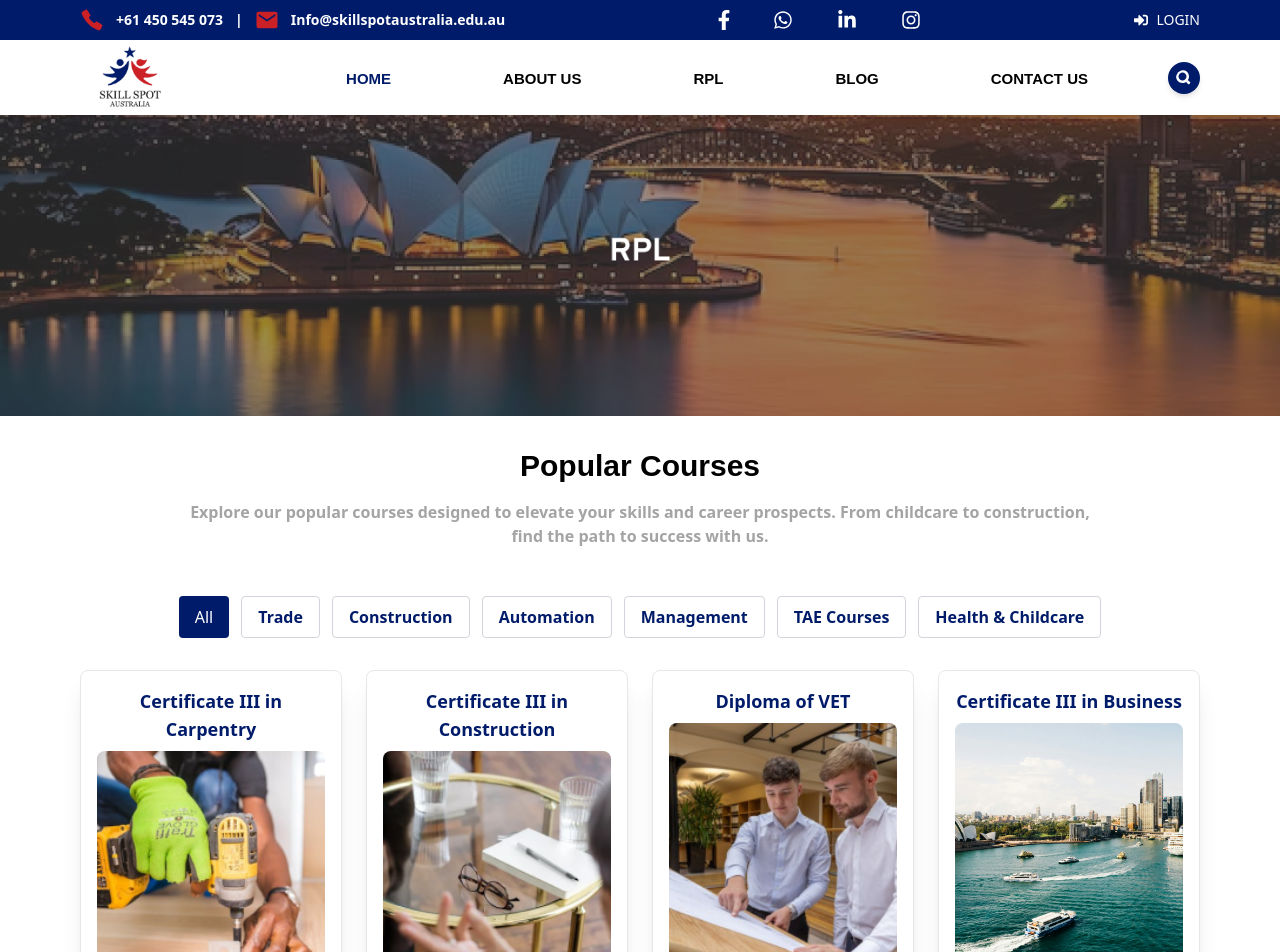
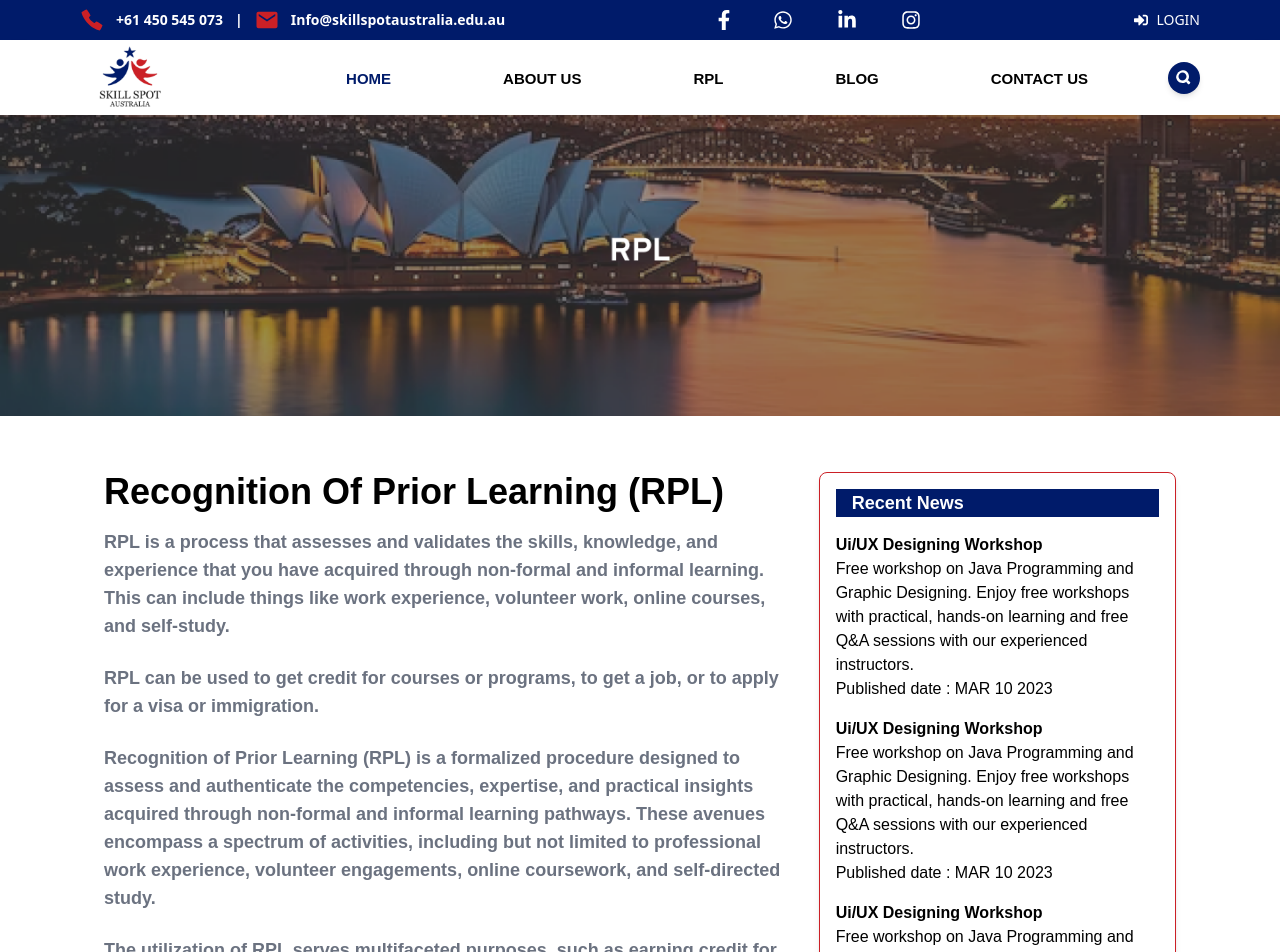
Before and after one commit to RojuGhimire/SkillSpotAus, a React (Vite) app: page /rpl in a window 1280 px wide. Shown: the top 952 px of the page. Built offline with nearby package versions, Linux system fonts and the light colour scheme.

Commit message:
Its my Birthday

```diff
--- a/src/Pages/RPL.tsx
+++ b/src/Pages/RPL.tsx
@@ -2,6 +2,7 @@ import React, { useState } from "react";
 import Header from "../components/Header";
 import Footer from "../components/sections/Footer";
 import { Footer2 } from "../components/sections/Footer2";
+import RPL1 from "@/components/sections/RPL1";
 
 interface Course {
   id: number;
@@ -84,6 +85,7 @@ const RPL: React.FC = () => {
       <Header />
       <img src="/RPL.png" alt="" className="w-full" />
       <div className="p-4 md:p-8 lg:h-full lg:px-20">
+        <RPL1 />
         <div className="h-[100px] items-center justify-center mb-12">
           <h2 className="text-3xl font-bold text-center mb-4 font-overpass">
             Popular Courses
--- /dev/null
+++ b/src/components/sections/RPL1.tsx
@@ -0,0 +1,80 @@
+import React from "react";
+
+interface NewsItem {
+  title: string;
+  description: string;
+  date: string;
+}
+
+const recentNews: NewsItem[] = [
+  {
+    title: "Ui/UX Designing Workshop",
+    description:
+      "Free workshop on Java Programming and Graphic Designing. Enjoy free workshops with practical, hands-on learning and free Q&A sessions with our experienced instructors.",
+    date: "MAR 10 2023",
+  },
+  {
+    title: "Ui/UX Designing Workshop",
+    description:
+      "Free workshop on Java Programming and Graphic Designing. Enjoy free workshops with practical, hands-on learning and free Q&A sessions with our experienced instructors.",
+    date: "MAR 10 2023",
+  },
+  {
+    title: "Ui/UX Designing Workshop",
+    description:
+      "Free workshop on Java Programming and Graphic Designing. Enjoy free workshops with practical, hands-on learning and free Q&A sessions with our experienced instructors.",
+    date: "MAR 10 2023",
+  },
+];
+
+const RPL1: React.FC = () => {
+  return (
+    <div className="flex flex-col md:flex-row p-6  font-overpass">
+      <div className="md:w-2/3   pr-6">
+        <h1 className="text-4xl font-bold mb-4">
+          Recognition Of Prior Learning (RPL)
+        </h1>
+        <p className="text-lg text-gray-500 font-bold font-overpass  mb-6">
+          RPL is a process that assesses and validates the skills, knowledge,
+          and experience that you have acquired through non-formal and informal
+          learning. This can include things like work experience, volunteer
+          work, online courses, and self-study.
+        </p>
+        <p className="text-lg text-gray-500 font-bold font-overpass  mb-6">
+          RPL can be used to get credit for courses or programs, to get a job,
+          or to apply for a visa or immigration.
+        </p>
+        <p className="text-lg text-gray-500 font-bold font-overpass  mb-6">
+          Recognition of Prior Learning (RPL) is a formalized procedure designed
+          to assess and authenticate the competencies, expertise, and practical
+          insights acquired through non-formal and informal learning pathways.
+          These avenues encompass a spectrum of activities, including but not
+          limited to professional work experience, volunteer engagements, online
+          coursework, and self-directed study.
+        </p>
+        <p className="text-lg text-gray-500 font-bold font-overpass ">
+          The utilization of RPL serves multifaceted purposes, such as earning
+          credit for specific courses or programs, enhancing employability
+          prospects, or facilitating visa and immigration application processes.
+        </p>
+      </div>
+      <div className="md:w-1/3 h-[536.36px] h p-4 rounded-lg shadow-md">
+      <div className="bg-primary items-center ">
+      <h2 className="text-lg font-bold mb-4  px-4  text-white">Recent News</h2>
+
+      </div>
+        {recentNews.map((newsItem, index) => (
+          <div key={index} className="mb-4">
+            <h3 className="font-semibold">{newsItem.title}</h3>
+            <p className="text-muted-foreground">{newsItem.description}</p>
+            <span className="text-muted">Published date : {newsItem.date}</span>
+
+          </div>
+        ))}
+      </div>
+    </div>
+  );
+};
+
+// eslint-disable-next-line react-refresh/only-export-components
+export default RPL1;
```
